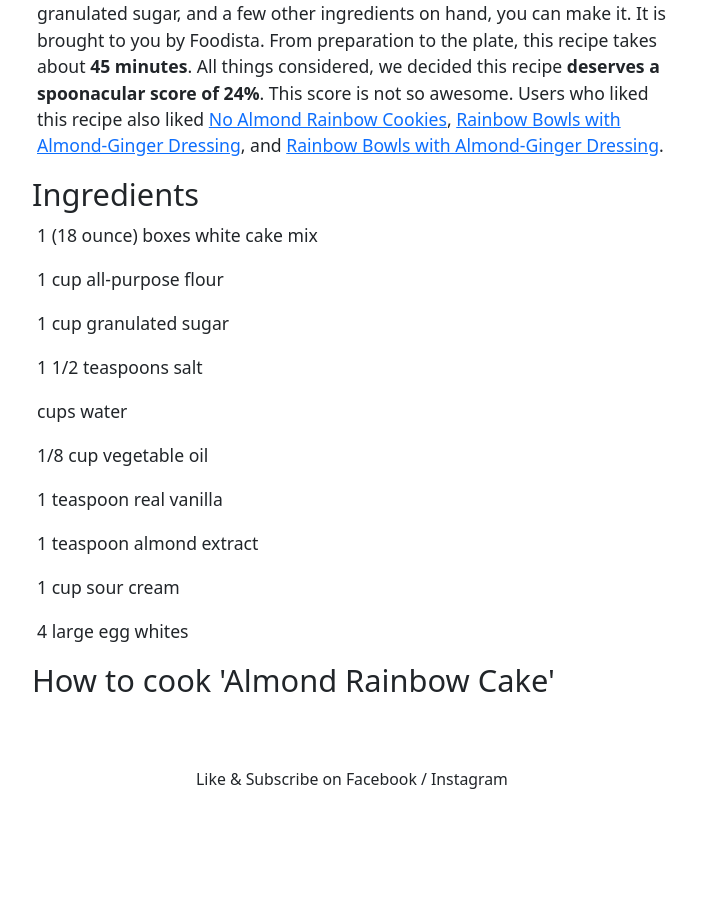
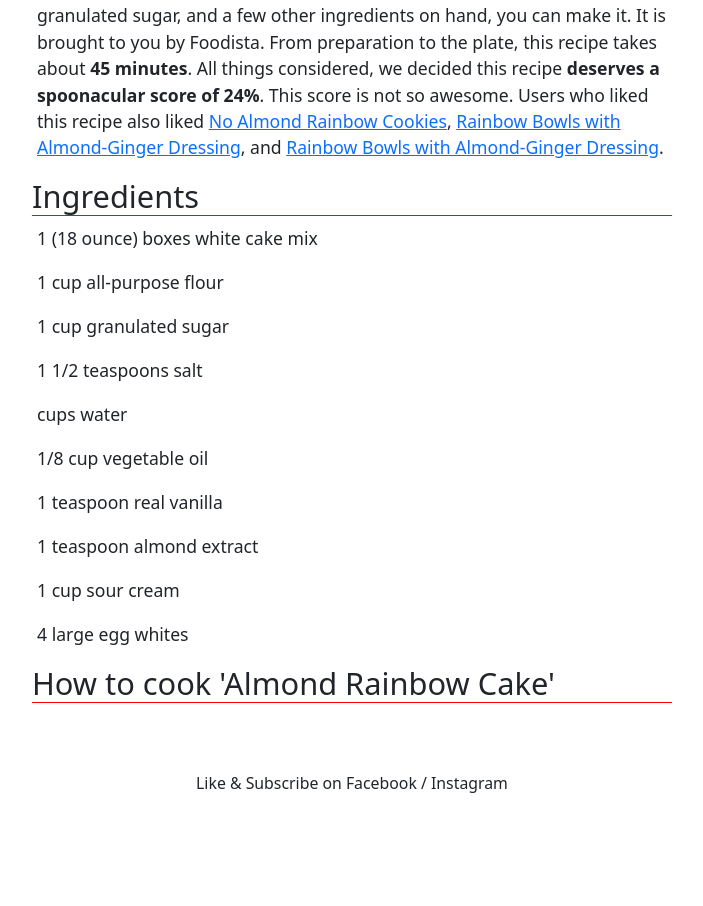
Before and after one commit to davidgaba/pantryassistant, a Django app: page /recipe_list/632173/ in a window 1280 px wide. Shown: the part 803-1709 px from the top of the page, without its empty margins (288-991 px from the left). Before the commit the page ends 1592 px from the top, so only its background shows below. Run offline with Django 5.2, Linux system fonts and the light colour scheme; a user stored in the database is signed in; data comes from the database, SQL or seed files in the repository.

Commit message:
Resaving details page modification

```diff
--- a/static/css/styles_recipe_detail.css
+++ b/static/css/styles_recipe_detail.css
@@ -14,6 +14,10 @@
 
 p {
     padding: 0 5px;
+}
+
+h3 {
+    border-bottom: 1px solid red;
 }
 
 @media (min-width: 600px) {
```
